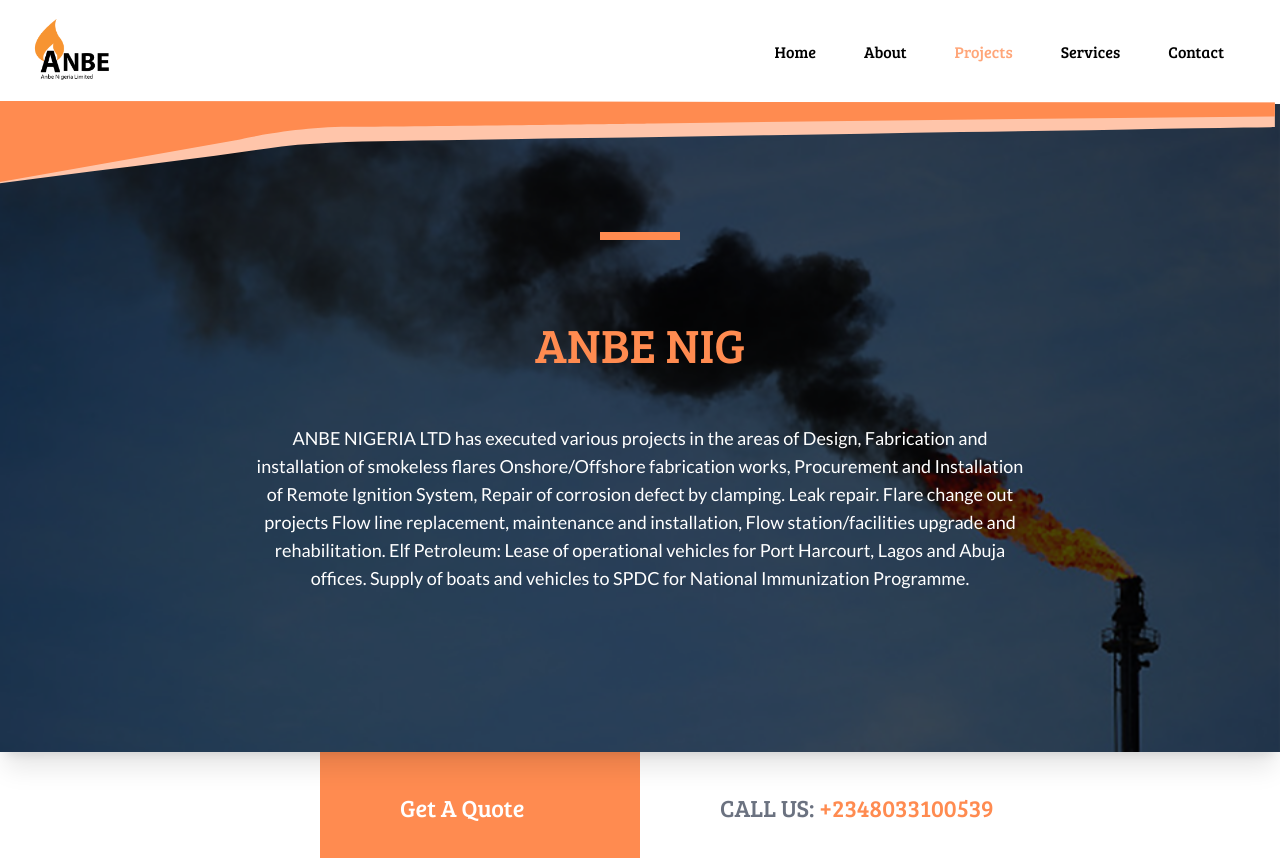
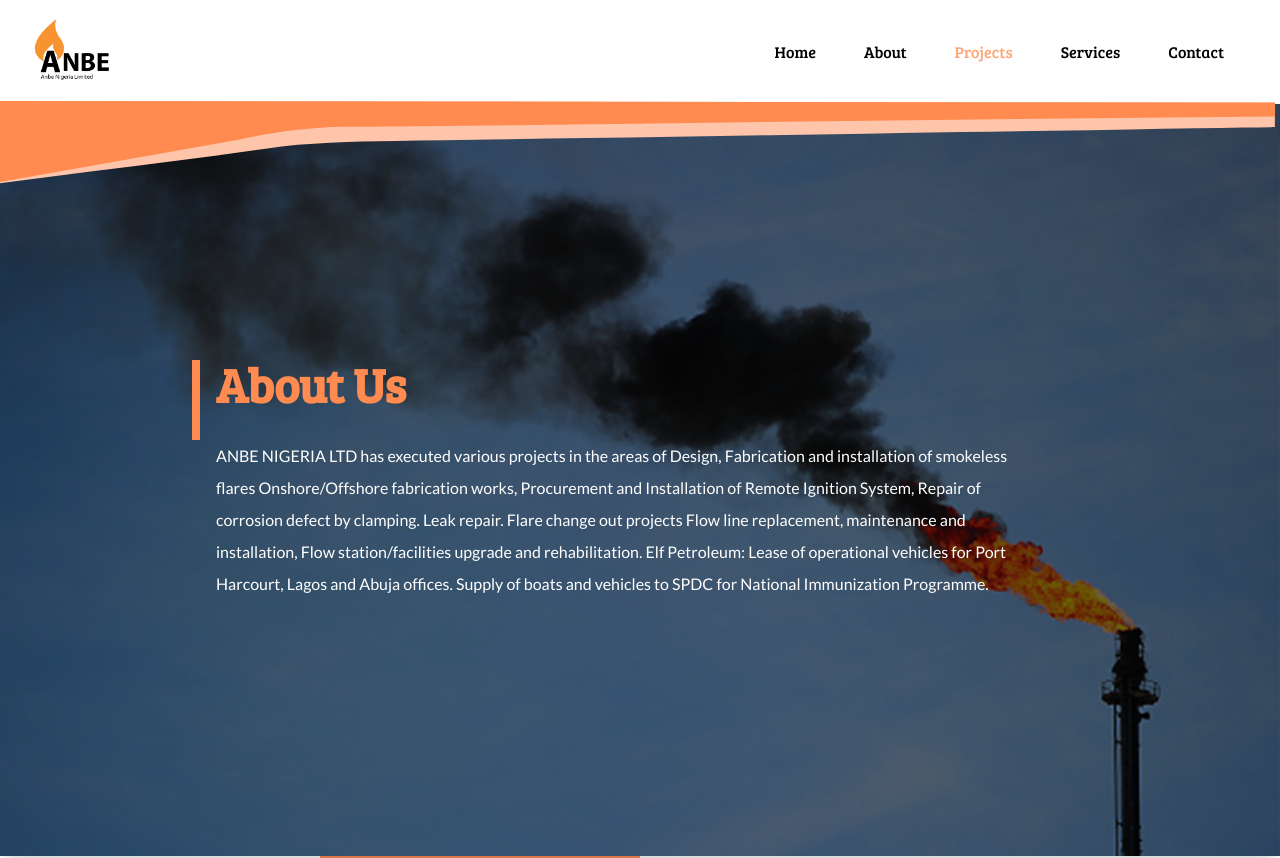
Before and after one commit to MadFury94/anbe, a Vue app: page /projects in a window 1280 px wide. Shown: the top 858 px of the page. Built offline with nearby package versions, Linux system fonts and the light colour scheme; what prettier-plugin-tailwindcss would draw is missing.

Commit message:
updated project page

```diff
--- /dev/null
+++ b/src/components/MiniJumbotron.vue
@@ -0,0 +1,71 @@
+<template>
+  <div>
+    <div class="relative">
+      <div class="absolute inset-x-0 bottom-0 h-1/2 bg-gray-100" />
+      <div class="mx-auto">
+        <div class="relative shadow-xl sm:overflow-hidden">
+          <div class="absolute inset-0">
+            <template v-if="image !== ''">
+              <img
+                class="h-full w-full object-cover"
+                :src="image"
+                alt="section image"
+              />
+            </template>
+            <div
+              :class="imageColor"
+              class="absolute inset-0 mix-blend-multiply"
+            />
+          </div>
+          <div :class="padding" class="relative px-4 sm:px-6 lg:px-8">
+            <div :class="padding" class="flex gap-x-4 px-40">
+              <div class="h-20 border-4 border-orange-500"></div>
+              <div>
+                <h1 :class="titleClass">{{ title }}</h1>
+                <p
+                  v-if="text"
+                  :class="textClass"
+                  class="font-lato"
+                  v-html="text"
+                ></p>
+              </div>
+            </div>
+          </div>
+        </div>
+      </div>
+    </div>
+  </div>
+</template>
+
+<script setup>
+defineProps({
+  image: {
+    type: String,
+    default: "/images/Smoking-Flare.png",
+  },
+  title: {
+    type: String,
+    default: "Mini Title",
+  },
+  titleClass: {
+    type: String,
+    default: "text-orange-500",
+  },
+  text: {
+    type: String,
+    default: "mini subtitle",
+  },
+  textClass: {
+    type: String,
+    default: "",
+  },
+  padding: {
+    type: String,
+    default: "py-20",
+  },
+  imageColor: {
+    type: String,
+    default: "bg-gray-500",
+  },
+});
+</script>
--- a/src/components/ProjectListComponent.vue
+++ b/src/components/ProjectListComponent.vue
@@ -1,6 +1,6 @@
 <template>
   <div class="relative">
-    <div class="absolute inset-x-0 bottom-0 h-1/2 bg-gray-100" />
+    <div class="absolute inset-x-0 bottom-0 h-1/2 bg-white" />
     <div class="mx-auto">
       <div class="relative shadow-xl sm:overflow-hidden">
         <div class="absolute inset-0">
@@ -11,15 +11,19 @@
           />
         </div>
         <div class="relative px-4 py-16 sm:px-6 sm:py-24 lg:py-32 lg:px-8">
-          <div class="gap-y-10 gap-x-4 bg-white p-20 lg:grid lg:grid-cols-2">
+          <div
+            class="container mx-auto grid gap-y-10 gap-x-4 bg-white p-20 lg:grid-cols-2"
+          >
             <div v-for="(item, index) in projectList" :key="index">
               <img
                 class="h-[400px] w-[600px] rounded-md"
                 :src="`/images/projects/${item.image}`"
               />
               <div class="mt-4 space-y-2">
-                <h3>{{ item.title }}</h3>
-                <p class="w-[400] break-words">{{ item.subTitle }}</p>
+                <h3 class="font-bree text-lg">{{ item.title }}</h3>
+                <p class="w-[300] break-words font-lato uppercase">
+                  {{ item.subTitle }}
+                </p>
                 <h3 v-if="item.date">{{ item.date }}</h3>
               </div>
             </div>
--- a/src/layouts/headerLayout.vue
+++ b/src/layouts/headerLayout.vue
@@ -15,7 +15,7 @@
           </div>
           <div class="-my-2 -mr-2 md:hidden">
             <PopoverButton
-              class="inline-flex items-center justify-center rounded-md bg-white p-2 text-gray-400 hover:bg-gray-100 hover:text-gray-500 focus:outline-none focus:ring-2 focus:ring-inset focus:ring-indigo-500"
+              class="inline-flex items-center justify-center rounded-md bg-white p-2 text-gray-400 hover:bg-gray-100 hover:text-gray-500 focus:outline-none focus:ring-2 focus:ring-inset focus:ring-orange-500"
             >
               <span class="sr-only">Open menu</span>
               <MenuIcon class="h-6 w-6" aria-hidden="true" />
@@ -67,7 +67,7 @@
                   </div>
                   <div class="-mr-2">
                     <PopoverButton
-                      class="inline-flex items-center justify-center rounded-md bg-white p-2 text-gray-400 hover:bg-gray-100 hover:text-gray-500 focus:outline-none focus:ring-2 focus:ring-inset focus:ring-indigo-500"
+                      class="inline-flex items-center justify-center rounded-md bg-white p-2 text-gray-400 hover:bg-gray-100 hover:text-gray-500 focus:outline-none focus:ring-2 focus:ring-inset focus:ring-orange-500"
                     >
                       <span class="sr-only">Close menu</span>
                       <XIcon class="h-6 w-6" aria-hidden="true" />
--- a/src/pages/ProjectPage.vue
+++ b/src/pages/ProjectPage.vue
@@ -1,23 +1,40 @@
 <script setup>
-import JumboTronComponent from "../components/JumboTronComponent.vue";
 import ProjectListComponent from "../components/ProjectListComponent.vue";
+import MiniJumbotron from "../components/MiniJumbotron.vue";
+const aboutData = {
+  title: "About Us",
+  text: `ANBE NIGERIA LTD has executed various projects in the areas of
+                  Design, Fabrication and installation of smokeless flares
+                  Onshore/Offshore fabrication works, Procurement and
+                  Installation of Remote Ignition System, Repair of corrosion
+                  defect by clamping. Leak repair. Flare change out projects
+                  Flow line replacement, maintenance and installation, Flow
+                  station/facilities upgrade and rehabilitation. Elf Petroleum:
+                  Lease of operational vehicles for Port Harcourt, Lagos and
+                  Abuja offices. Supply of boats and vehicles to SPDC for
+                  National Immunization Programme.`,
+  image: "/images/Smoking-Flare.png",
+};
+const serviceData = {
+  title: "About Us",
+  text: `We have in our employ experienced and professionally qualified personnel in fabrication and construction field of services. Our fabrication facility is located in Omueke Village Igwuruta Rd Ikwerre L.G.A Rivers State.`,
+  image: "/images/Smoking-Flare.png",
+};
 </script>
 
 <template>
   <div class="relative">
     <img class="absolute z-10 -mt-1 -ml-1" src="/images/svg/blade-curve.svg" />
 
-    <JumboTronComponent
-      class=""
-      title-class="text-orange-500"
-      :has-button="false"
-      text-class="text-lg"
-      title=" ANBE NIG"
-      text="ANBE NIGERIA LTD has executed various projects in the areas of Design, Fabrication and installation of smokeless flares Onshore/Offshore fabrication works, Procurement and Installation of Remote Ignition System, Repair of corrosion defect by clamping. Leak repair. Flare change out projects Flow line replacement, maintenance and installation, Flow station/facilities upgrade and rehabilitation. Elf Petroleum: Lease of operational vehicles for Port Harcourt, Lagos and Abuja offices. Supply of boats and vehicles to SPDC for National Immunization Programme."
-      link-title="VIEW OUR WORK"
-      image="/images/Smoking-Flare.png"
-      page-link="project"
+    <MiniJumbotron
+      src="/images/Smoking-Flare.png"
+      text-class="text-white w-[800px] leading-8 pt-8"
+      :title="aboutData.title"
+      title-class="text-5xl text-orange-500 font-bold font-bree"
+      :text="aboutData.text"
+      padding="sm:py-24 lg:py-32 "
     />
+
     <div class="">
       <div class="grid-cols-4 items-center font-bree text-2xl lg:grid">
         <div></div>
@@ -29,4 +46,16 @@
     </div>
   </div>
   <ProjectListComponent />
+  <div>
+    <MiniJumbotron
+      text-class="text-white w-[800px] leading-8 pt-8"
+      title="Related Services"
+      title-class="text-5xl text-orange-500 font-bold font-bree"
+      :text="serviceData.text"
+      padding="py-10"
+      image=""
+      image-color="bg-white"
+      textClass="text-gray-500"
+    />
+  </div>
 </template>
```
